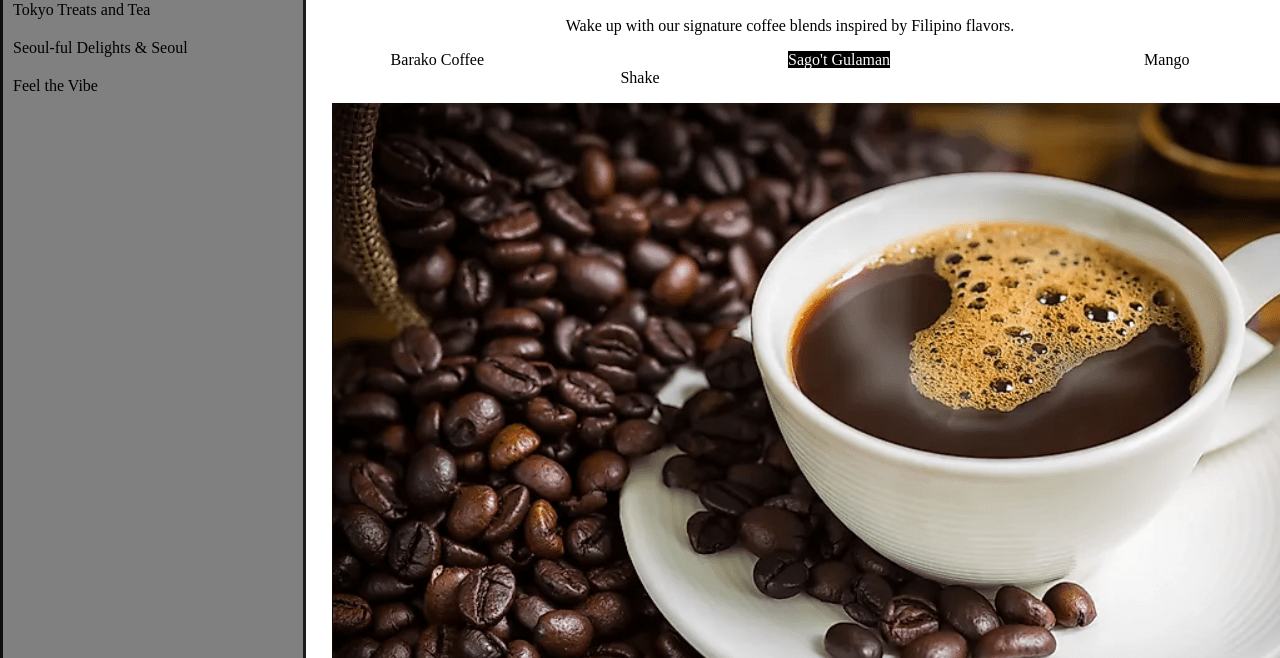
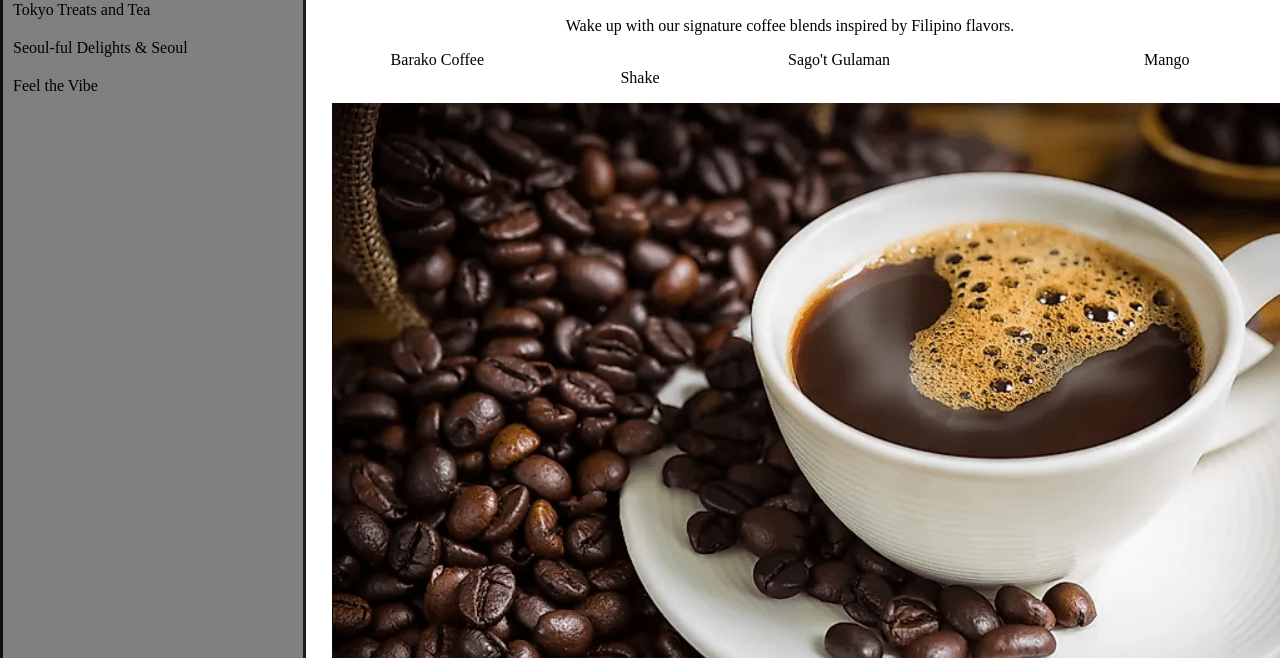
Before and after one commit to zeiky111/detorresNS, a plain HTML site: page Ph.html in a window 1280 px wide. Shown: the part 142-800 px from the top of the page. Drawn offline with Linux system fonts and the light colour scheme; a script that the page names is missing.

Commit message:
Update ph.css

```diff
--- a/ph.css
+++ b/ph.css
@@ -59,8 +59,7 @@ span.coffee1{
    margin-right: 300px;
 }
 span.coffee2{
-   color: rgb(254, 251, 251);
-   background-color:black ;
+   color:black ;
    font-family: 'Times New Roman', Times, serif;
    margin-right: 250px;
 }
```
